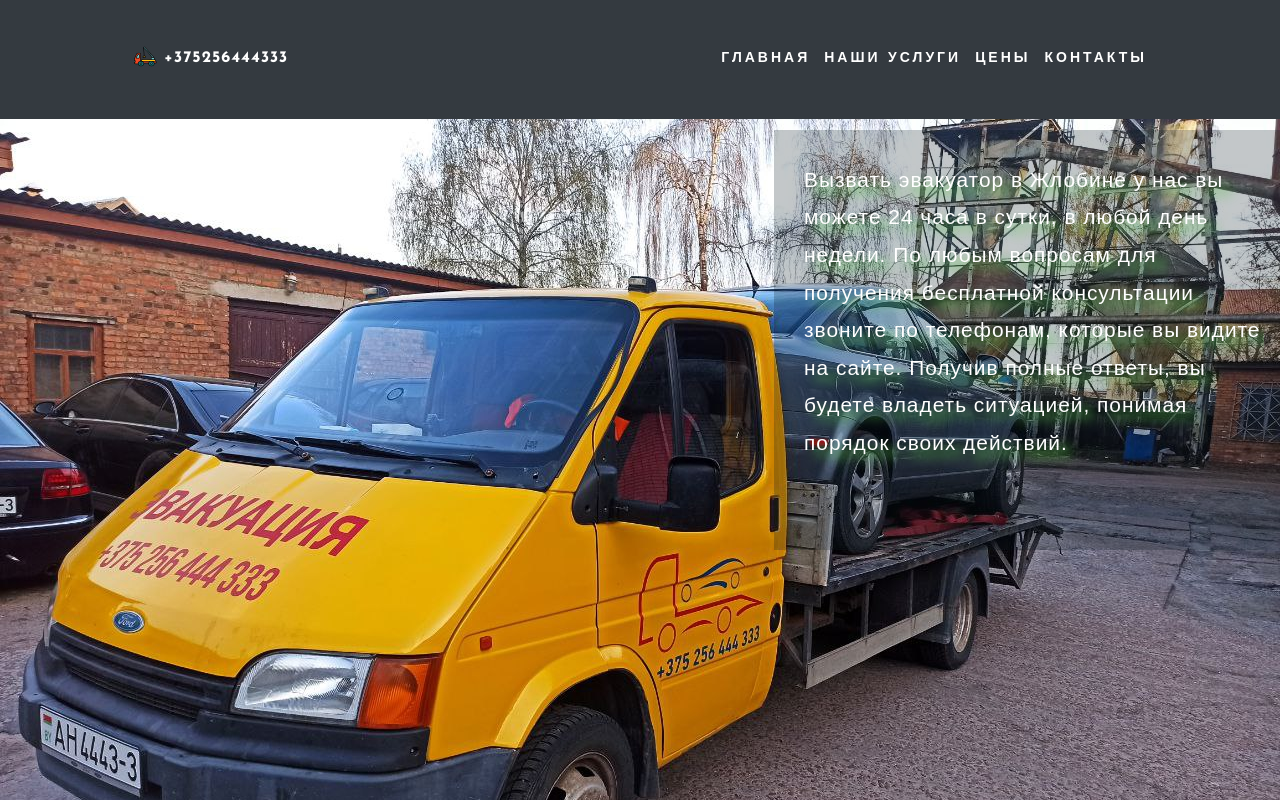
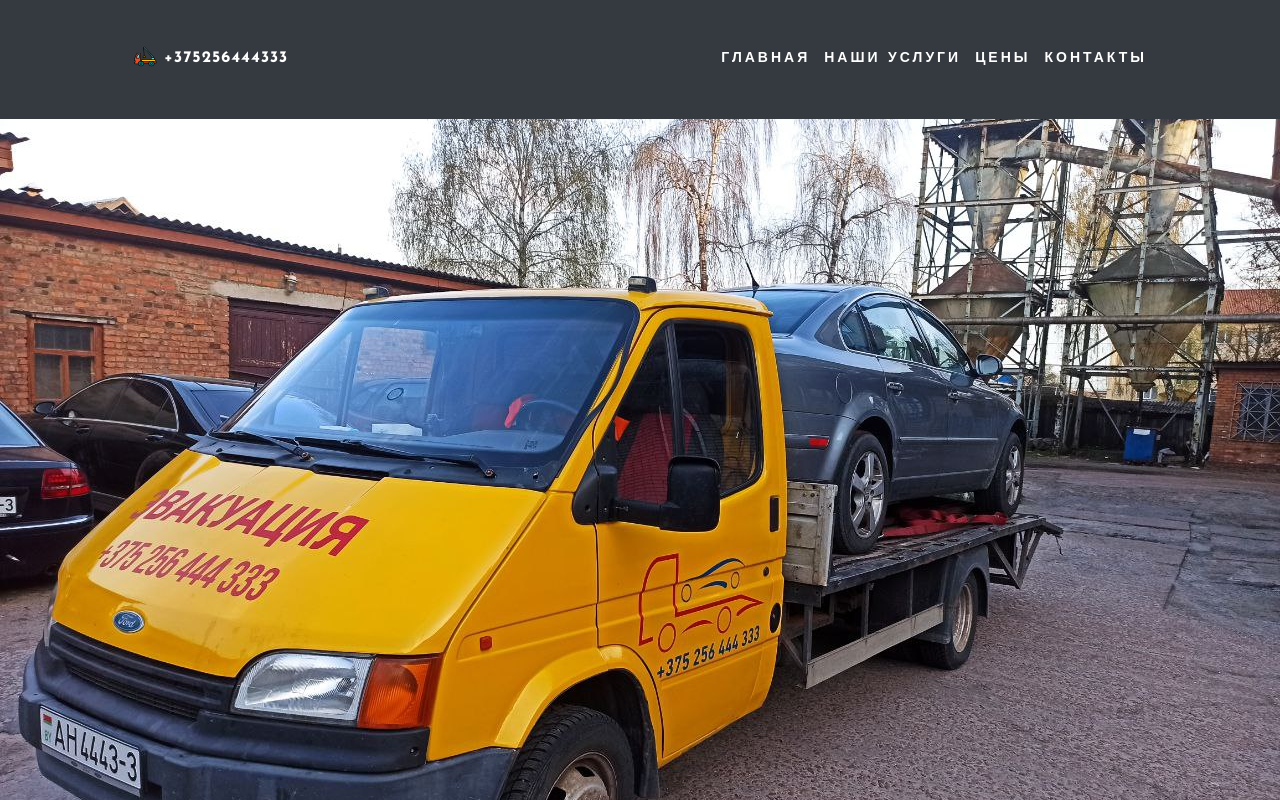
Before and after one commit to 1Molot/towTruck, a React (Create React App) app: page / in a window 1280 px wide. Shown: the top 800 px of the page. Built offline with nearby package versions, Linux system fonts and the light colour scheme.

Commit message:
fix:main

```diff
--- a/src/main/Main.module.css
+++ b/src/main/Main.module.css
@@ -17,7 +17,7 @@
     text-align: left;
     height: 400px;
     max-width: 460px;
-    padding: 10px 16px 10px 30px;
+    /*padding: 10px 16px 10px 30px;*/
     /*margin-left: 10px;*/
     background-color: rgba(7, 24, 31, 0.24);
 }
--- a/src/main/Main.tsx
+++ b/src/main/Main.tsx
@@ -1,6 +1,5 @@
 import React from 'react';
 import style from './Main.module.css';
-import {Reveal} from "../common/components/Reveal/Reveal";
 
 export const MainInform = () => {
 
@@ -8,12 +7,11 @@
         <section id="main" className={style.mainBlock}>
                 <div className={style.text}>
                         <div id="content"/>
-                    <Reveal>
-                        <h3 className={style.pText}>Вызвать эвакуатор в Жлобине у нас вы можете 24 часа в сутки, в любой день недели. По любым вопросам для получения бесплатной консультации звоните по телефонам, которые вы видите на сайте. Получив полные ответы, вы будете владеть ситуацией, понимая порядок своих действий.
-                        </h3>
-                    </Reveal>
+                    {/*<Reveal>*/}
+                    {/*    <h3 className={style.pText}>Вызвать эвакуатор в Жлобине у нас вы можете 24 часа в сутки, в любой день недели. По любым вопросам для получения бесплатной консультации звоните по телефонам, которые вы видите на сайте. Получив полные ответы, вы будете владеть ситуацией, понимая порядок своих действий.*/}
+                    {/*    </h3>*/}
+                    {/*</Reveal>*/}
                 </div>
-            {/*</div>*/}
         </section>
     )
 }
```
Also changed, not shown: 1 other file (tests, documents, lock files or other folders).
